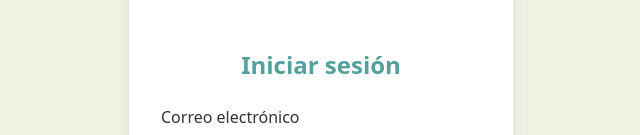
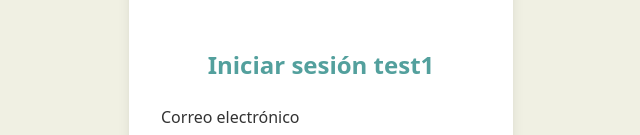
Before and after one commit to diegotorrescampuzano/edupilot360-ui, a Vue app: page /auth/login in a window 1280 px wide. Shown: the part 285-420 px from the top of the page, without its empty margins (319-959 px from the left). Built offline with nearby package versions, Linux system fonts and the light colour scheme; no server answers.

Commit message:
testing deployment

```diff
--- a/src/views/auth/AuthLogin.vue
+++ b/src/views/auth/AuthLogin.vue
@@ -11,7 +11,7 @@
         />
       </div>
       <!-- Title -->
-      <h1 class="text-2xl font-bold text-center text-primary mb-6">Iniciar sesión</h1>
+      <h1 class="text-2xl font-bold text-center text-primary mb-6">Iniciar sesión test1</h1>
       <!-- Error message (friendly for user) -->
       <div v-if="friendlyError" class="mb-4 p-2 bg-red-100 border border-red-400 text-red-700 rounded">
         {{ friendlyError }}
```
